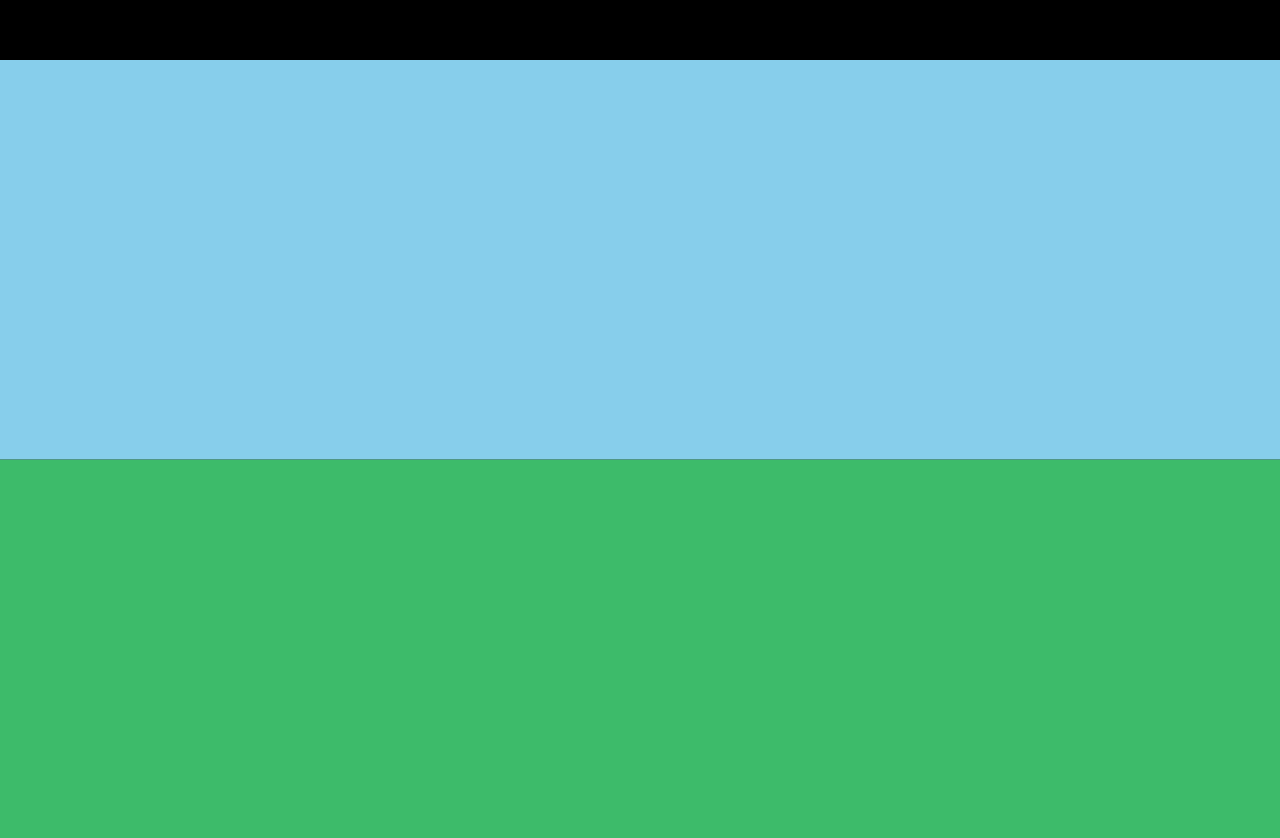
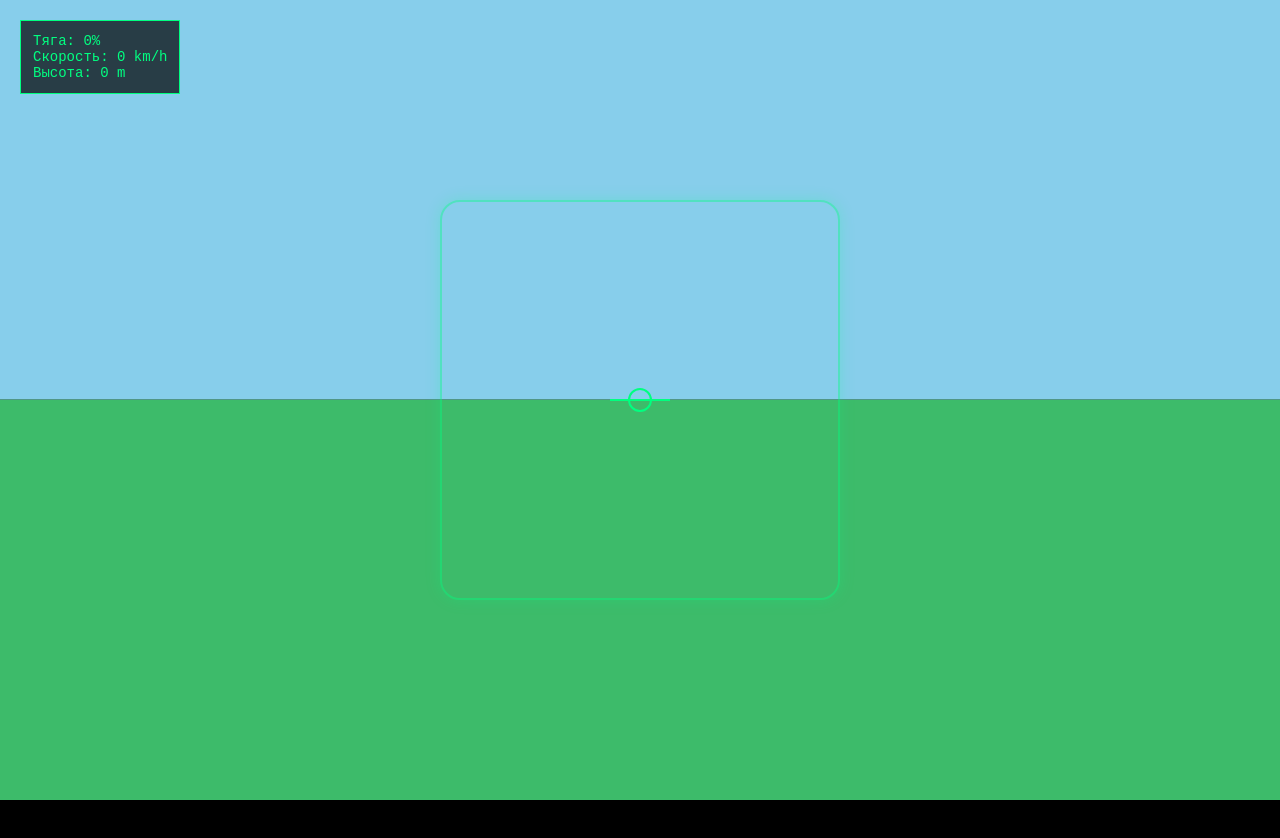
Before and after one commit to burnashovmatveymail-collab/driver, a plain HTML site: page index.html in a window 1280 px wide. After the commit the page ends 800 px from the top, so only its background shows below. Drawn offline with nearby package versions, Linux system fonts and the light colour scheme; animation ran at ten frames a second.

Commit message:
Update index.html

```diff
--- a/index.html
+++ b/index.html
@@ -2,17 +2,17 @@
 <html lang="ru">
 <head>
     <meta charset="UTF-8">
-    <meta name="viewport" content="width=device-width, initial-scale=1.0">
-    <title>3D Flight Simulator</title>
+    <title>Flight Simulator</title>
     <link rel="stylesheet" href="style.css">
 </head>
 <body>
-    <div id="hud">
-        <div>Тяга (W/S): <span id="throttle">0</span>%</div>
-        <div>Скорость: <span id="speed">0</span> km/h</div>
-        <div>Высота: <span id="alt">0</span> m</div>
-        <div>Кликните по экрану для включения управления мышью</div>
+    <div id="hud-overlay"></div>
+    <div id="info">
+        Тяга: <span id="throttle">0</span>%<br>
+        Скорость: <span id="speed">0</span> km/h<br>
+        Высота: <span id="alt">0</span> m
     </div>
+
     <script src="https://cdnjs.cloudflare.com/ajax/libs/three.js/r128/three.min.js"></script>
     <script src="script.js"></script>
 </body>
```
